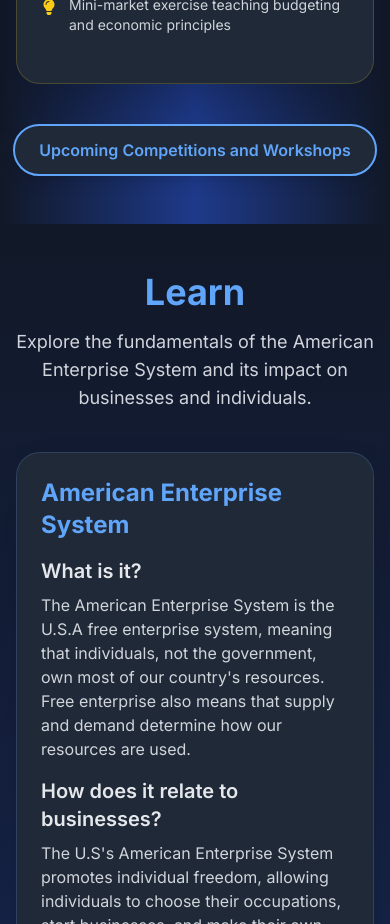
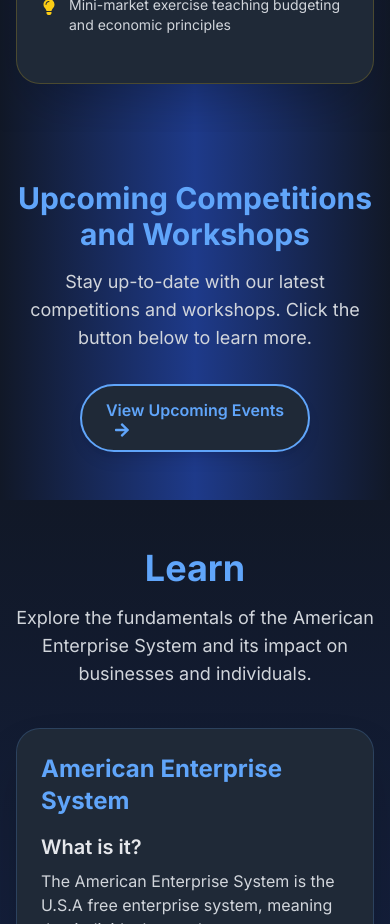
Before and after one commit to arao761/innovate-usa, a Next.js app: page / in a window 390 px wide. Shown: the part 7500-8424 px from the top of the page. Built offline with nearby package versions, Linux system fonts and the light colour scheme.

Commit message:
added new section

```diff
--- a/app/page.tsx
+++ b/app/page.tsx
@@ -9,6 +9,7 @@ import Competitions from '@/components/Competitions';
 import Workshops from '@/components/Workshops';
 import LearnEducationSection from '@/components/LearnEducationSection';
 import Footer from '@/components/Footer';
+import UpcomingCompetitions from '@/components/UpcomingCompetitions';
 
 const InnovateUSA: React.FC = () => {
     const [isMobileMenuOpen, setMobileMenuOpen] = useState(false);
@@ -26,6 +27,7 @@ const InnovateUSA: React.FC = () => {
             <ImpactSection />
             <Competitions />
             <Workshops />
+            <UpcomingCompetitions />
             <LearnEducationSection />
             <Footer />
         </div>
--- a/components/Header.tsx
+++ b/components/Header.tsx
@@ -47,7 +47,7 @@ const Header: React.FC<HeaderProps> = ({ isMobileMenuOpen, toggleMobileMenu }) =
                 </h1>
                 <nav className="hidden lg:flex">
                     <ul className="flex space-x-6">
-                        {['About', 'Team', 'Competitions', 'Workshops', 'Learn'].map((item) => (
+                        {['About', 'Team', 'Competitions', 'Workshops', 'Upcoming Competitions', 'Learn'].map((item) => (
                             <li key={item}>
                                 <a
                                     href={`#${item.toLowerCase().replace(' & ', '-')}`}
@@ -72,7 +72,7 @@ const Header: React.FC<HeaderProps> = ({ isMobileMenuOpen, toggleMobileMenu }) =
                     {isDropdownOpen && (
                         <nav className="absolute right-0 mt-2 w-48 bg-blue-800 rounded-md shadow-lg py-1 z-10">
                             <ul className="flex flex-col">
-                                {['About', 'Team', 'Competitions', 'Workshops', 'Learn'].map((item) => (
+                                {['About', 'Team', 'Competitions', 'Workshops', 'Upcoming Competitions', 'Learn'].map((item) => (
                                     <li key={item}>
                                         <a
                                             href={`#${item.toLowerCase().replace(' & ', '-')}`}
--- /dev/null
+++ b/components/UpcomingCompetitions.tsx
@@ -0,0 +1,34 @@
+import React from 'react';
+import { motion } from 'framer-motion';
+import { FaArrowRight } from 'react-icons/fa';
+import Link from 'next/link';
+
+const UpcomingCompetitionsButton: React.FC = () => {
+    return (
+        <section className="bg-gradient-to-r from-gray-900 via-blue-900 to-gray-900 py-12 sm:py-20">
+            <div className="container mx-auto px-4 sm:px-6">
+                <motion.div
+                    initial={{ opacity: 0, y: 20 }}
+                    animate={{ opacity: 1, y: 0 }}
+                    transition={{ duration: 0.8, delay: 0.4 }}
+                    className="text-center"
+                >
+                    <h2 className="text-3xl sm:text-5xl font-bold text-blue-400 mb-4 sm:mb-8">
+                        Upcoming Competitions and Workshops
+                    </h2>
+                    <p className="text-lg sm:text-xl text-gray-300 max-w-2xl mx-auto mb-8 sm:mb-12">
+                        Stay up-to-date with our latest competitions and workshops. Click the button below to learn more.
+                    </p>
+                    <Link href="/upcoming-competitions" passHref>
+                        <a className="inline-block bg-gray-800 text-blue-400 px-6 sm:px-8 py-3 sm:py-4 rounded-full shadow-lg hover:bg-gray-700 transition-all duration-300 text-base sm:text-xl font-semibold border-2 border-blue-400">
+                            View Upcoming Events
+                            <FaArrowRight className="ml-2" />
+                        </a>
+                    </Link>
+                </motion.div>
+            </div>
+        </section>
+    );
+};
+
+export default UpcomingCompetitionsButton;
--- a/components/Workshops.tsx
+++ b/components/Workshops.tsx
@@ -1,7 +1,6 @@
 import React from 'react';
 import { motion } from 'framer-motion';
-import { FaLightbulb, FaChalkboardTeacher, FaArrowRight } from 'react-icons/fa';
-import Link from 'next/link';
+import { FaLightbulb, FaChalkboardTeacher } from 'react-icons/fa';
 
 const CompetitionsSection: React.FC = () => {
     return (
@@ -45,18 +44,6 @@ const CompetitionsSection: React.FC = () => {
                     </div>
                 </motion.div>
             </div>
-            <motion.div
-                className="text-center mt-10 sm:mt-16"
-                initial={{ opacity: 0, y: 20 }}
-                animate={{ opacity: 1, y: 0 }}
-                transition={{ duration: 0.8, delay: 0.4 }}
-            >
-                <Link href="/upcoming-competitions" passHref>
-                    <a className="inline-block bg-gray-800 text-blue-400 px-6 sm:px-8 py-3 sm:py-4 rounded-full shadow-lg hover:bg-gray-700 transition-all duration-300 text-base sm:text-xl font-semibold border-2 border-blue-400">
-                        Upcoming Competitions and Workshops
-                    </a>
-                </Link>
-            </motion.div>
         </section>
     );
 };
```
